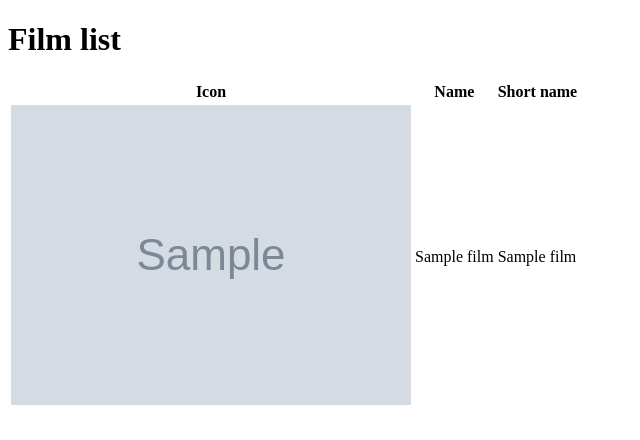
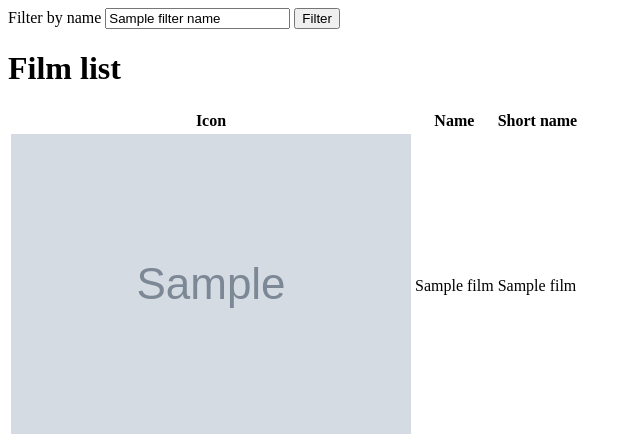
Before and after one commit to slavo2/django_backend_films, a Django app: template films/templates/films/index.html in a window 1280 px wide. Shown: the top 440 px of the page, without its empty margins (0-640 px from the left). Run offline with Django 4.2, Linux system fonts and the light colour scheme; the template is opened without the code that fills it: most values are stand-ins (such as "Sample title", 1, 10 or a date in 2020); grey boxes marked "Sample" are stand-in pictures; data that the repository does not hold is empty.

Commit message:
Add filtering by name functionality
References:
https://www.codespeedy.com/detect-if-url-query-parameter-exists-in-django/
https://docs.djangoproject.com/en/4.2/topics/db/search/

```diff
--- a/films/templates/films/index.html
+++ b/films/templates/films/index.html
@@ -4,6 +4,12 @@
         <title>Film list</title>
     </head>
     <body>
+        <form action="{% url 'films:index' %}" method="get">
+            <label for="filter_name">Filter by name</label>
+            <input type="text" name="filter_name" id="filter_name" value="{{ filter_name }}">
+            <input type="submit" value="Filter">
+
+        </form>
         <h1>Film list</h1>
             {% if film_list %}
                 <table>
--- a/films/urls.py
+++ b/films/urls.py
@@ -2,6 +2,7 @@ from django.urls import path
 
 from . import views
 
+app_name = "films"
 urlpatterns = [
     path("", views.index, name="index"),
 ]
```
Also changed, not shown: films/views.py (+7 -1 lines).
